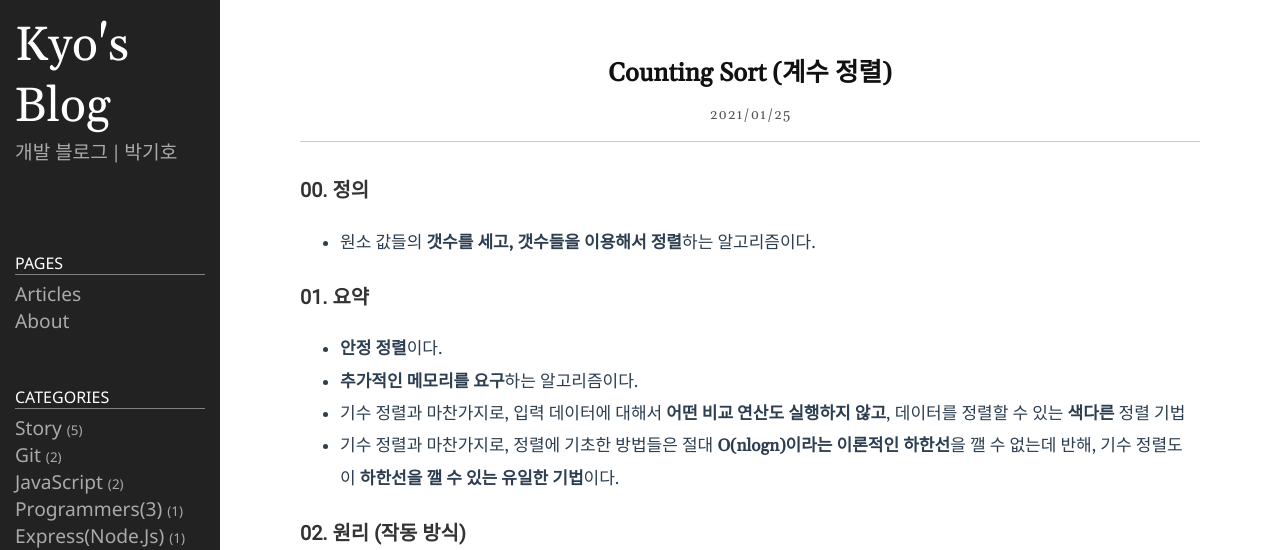
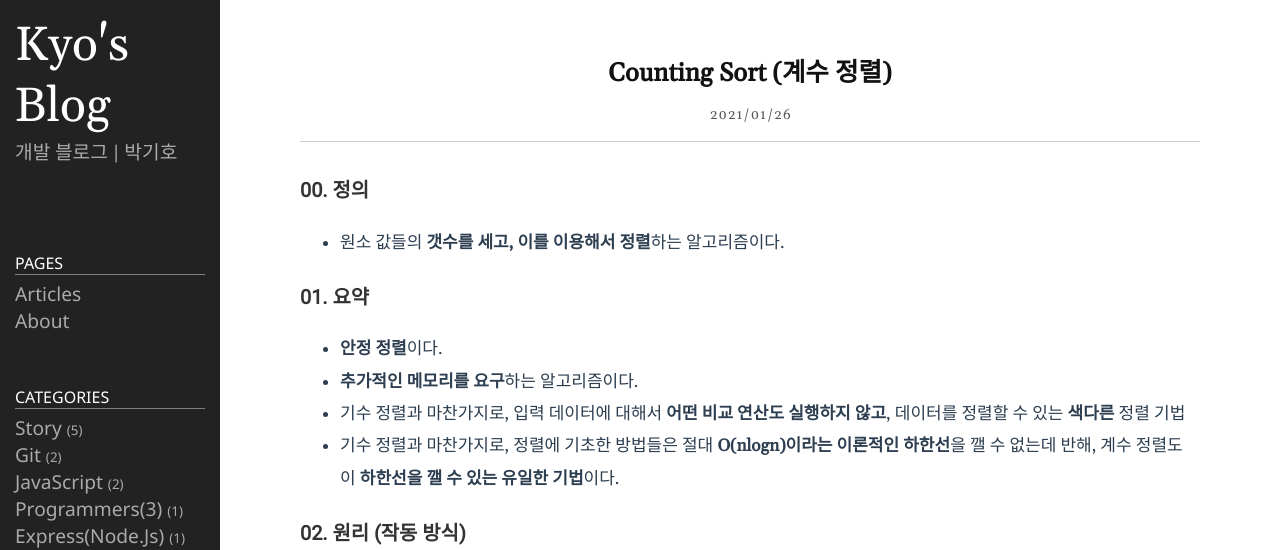
Before and after one commit to qkrrlgh519/qkrrlgh519.github.io, a Jekyll site: the page built from _posts/2021-01-26-Algorithm-Sort-Counting.markdown, in a window 1280 px wide and 900 px high. Shown: the top 550 px of the window. Built offline with Jekyll 4.4.1, drawn with Linux system fonts in a browser that asks for light colours.

Commit message:
fix: 계수 정렬 알고리즘 수정

```diff
--- a/_posts/2021-01-26-Algorithm-Sort-Counting.markdown
+++ b/_posts/2021-01-26-Algorithm-Sort-Counting.markdown
@@ -1,20 +1,20 @@
 ---
 layout: post
 title: "Counting Sort (계수 정렬)"
-date: 2021-01-25 22:30:00 +0900
+date: 2021-01-26 23:30:00 +0900
 categories: Algorithm(Sort)
 ---
 
 ### 00. 정의
 
-- 원소 값들의 **갯수를 세고, 갯수들을 이용해서 정렬**하는 알고리즘이다.
+- 원소 값들의 **갯수를 세고, 이를 이용해서 정렬**하는 알고리즘이다.
 
 ### 01. 요약
 
 - **안정 정렬**이다.
 - **추가적인 메모리를 요구**하는 알고리즘이다.
 - 기수 정렬과 마찬가지로, 입력 데이터에 대해서 **어떤 비교 연산도 실행하지 않고**, 데이터를 정렬할 수 있는 **색다른** 정렬 기법
-- 기수 정렬과 마찬가지로, 정렬에 기초한 방법들은 절대 **O(nlogn)이라는 이론적인 하한선**을 깰 수 없는데 반해, 기수 정렬도 이 **하한선을 깰 수 있는 유일한 기법**이다.
+- 기수 정렬과 마찬가지로, 정렬에 기초한 방법들은 절대 **O(nlogn)이라는 이론적인 하한선**을 깰 수 없는데 반해, 계수 정렬도 이 **하한선을 깰 수 있는 유일한 기법**이다.
 
 ### 02. 원리 (작동 방식)
 
```
